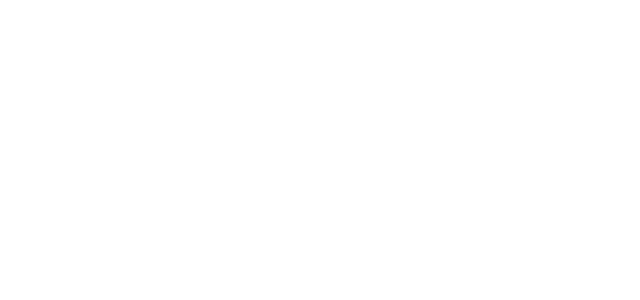
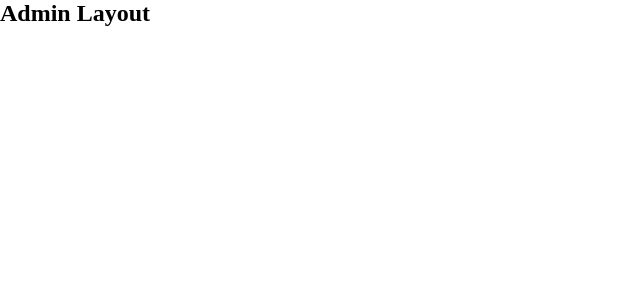
Before and after one commit to Adil-web/ias-front, a Vue app: page /admin in a window 1280 px wide. Shown: the top 300 px of the page, without its empty margins (0-640 px from the left). Built offline with nearby package versions, Linux system fonts and the light colour scheme; sample sign-in values are in the browser's storage.

Commit message:
Added admin component

```diff
--- /dev/null
+++ b/src/components/admin/AdminLayout.vue
@@ -0,0 +1,15 @@
+<template>
+
+    <h2> Admin Layout</h2>
+
+</template>
+
+<script>
+    export default {
+        name: "admin.vue"
+    }
+</script>
+
+<style scoped>
+
+</style>
--- a/src/router/router.js
+++ b/src/router/router.js
@@ -4,6 +4,7 @@
 
 import Vue from 'vue';
 import MainLayout from "../components/shared/MainLayout";
+import AdminLayout from "../components/admin/AdminLayout";
 
 Vue.use(VueRouter);
 
@@ -22,6 +23,7 @@
             ]
         },
         { path: '/login', name:'login', component: Login},
+        { path: '/admin', name:'admin', component: AdminLayout}
 
     ]
 
```
